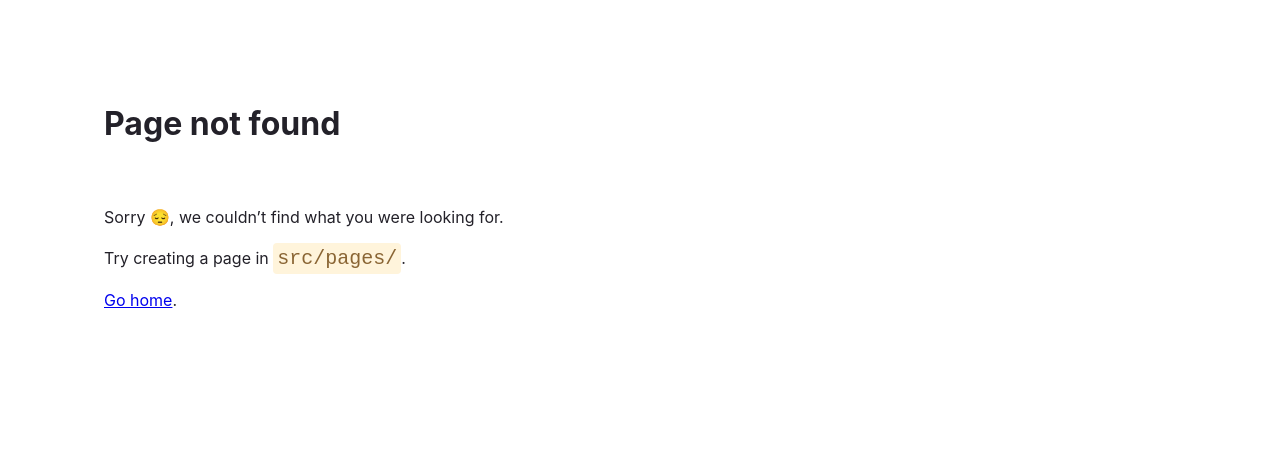
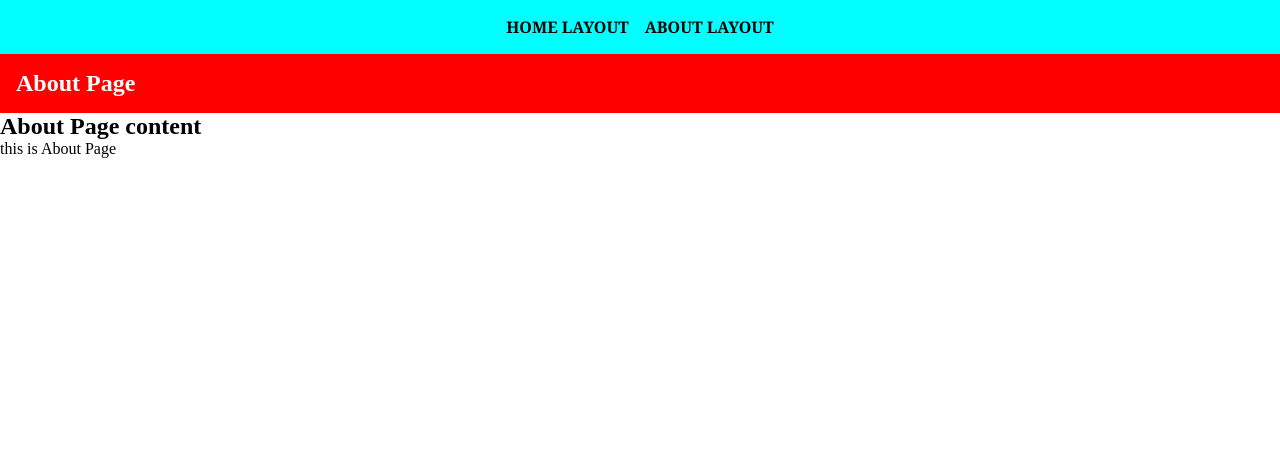
Before and after one commit to Deepak-gusaiwal/mystic, a Gatsby site: page /about in a window 1280 px wide. Before the commit this address had no page. Built offline with nearby package versions, Linux system fonts and the light colour scheme; Gatsby itself is replaced by a stand-in of ours.

Commit message:
complete gatsby js tutorial part2

```diff
--- /dev/null
+++ b/src/pages/about.js
@@ -0,0 +1,19 @@
+import React from 'react'
+import Layout from './components/Layout'
+
+const about = () => {
+    return (
+        <Layout pageTitle="About Page">
+            <div className='container'>
+                <h2>About Page content</h2>
+            </div>
+            <p>this is About Page</p>
+        </Layout>
+    )
+}
+export const Head = () => {
+    <>
+        <title>About Page</title>
+    </>
+}
+export default about
--- /dev/null
+++ b/src/pages/components/Layout.jsx
@@ -0,0 +1,24 @@
+import React from 'react'
+import { Link } from 'gatsby'
+import "../styles/layout.css"
+import {container} from './layout.module.css'
+
+const Layout = ({pageTitle,children}) => {
+  return (
+    <>
+<nav>
+    <Link to="/">Home Layout</Link>
+    <Link to="/about">About Layout</Link>
+</nav>
+<div className={container}>
+<h2>{pageTitle}</h2>
+
+</div>
+    <main>
+        {children}
+    </main>
+    </>
+  )
+}
+
+export default Layout
--- /dev/null
+++ b/src/pages/components/layout.module.css
@@ -0,0 +1,5 @@
+.container{
+    background-color: red;
+    padding: 1rem;
+    color: white;
+}
--- a/src/pages/index.js
+++ b/src/pages/index.js
@@ -1,14 +1,28 @@
 import * as React from "react"
+import Layout from "./components/Layout"
+import { Link } from "gatsby"
 
 
 const IndexPage = () => {
   return (
-    <main >
-    <h1>Gatsby Project Home Page</h1>
-    </main>
+    <Layout pageTitle="Home Page">
+      <h2>Home page Content</h2>
+      <p>this is Home Page</p>
+      <nav>
+        <Link to="/about">About Page</Link>
+      </nav>
+    </Layout>
   )
 }
 
 export default IndexPage
 
-export const Head = () => <title>Home Page</title>
+export const Head = () => {
+  return (
+    <>
+      <title>Gatsby Project</title>
+      <meta name="description" content="Gatsby Project Description"></meta>
+      <meta name="keywords" content="Gatsby Project Kewywords"></meta>
+    </>
+  )
+}
--- /dev/null
+++ b/src/pages/styles/layout.css
@@ -0,0 +1,35 @@
+*,*::after,*::before{
+    margin: 0;
+    padding: 0;
+    box-sizing: border-box;
+}
+ul li{
+    list-style: none;
+}
+img{
+    width: 100%;
+    height: 100%;
+    object-fit: contain;
+}
+a{
+    text-decoration: none;
+    color: inherit;
+}
+
+nav{
+    display: flex;
+    justify-content: center;
+    align-items: center;
+padding:1rem;
+background-color: aqua;
+font-weight: bold;
+gap: 1rem;
+text-transform: uppercase;
+font-family: Georgia, 'Times New Roman', Times, serif;
+}
+nav a{
+    transition: 200ms;
+}
+nav a:hover{
+    color: red;
+}
```
